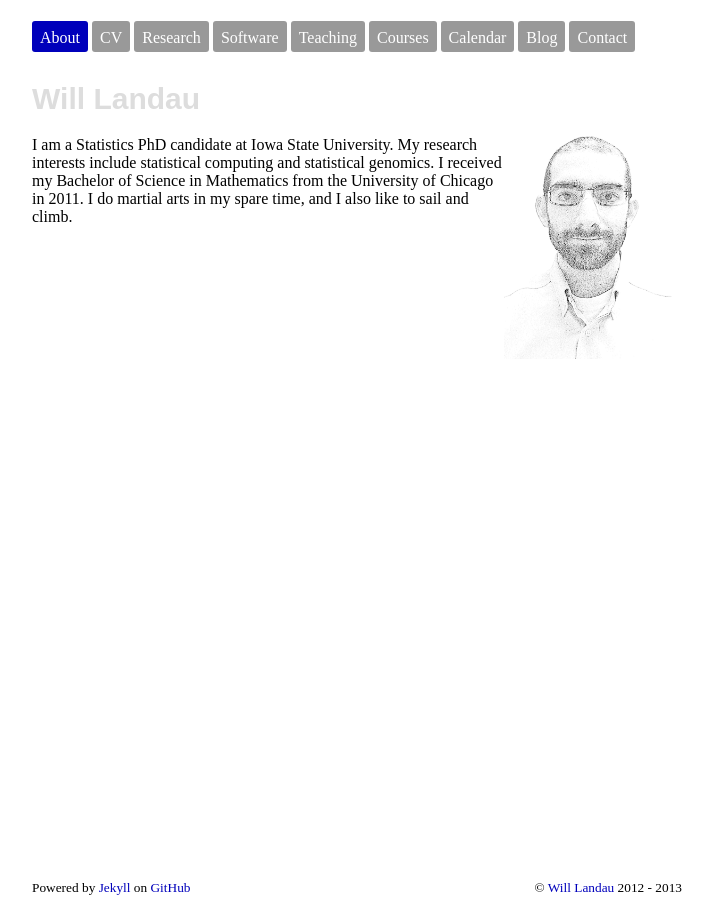
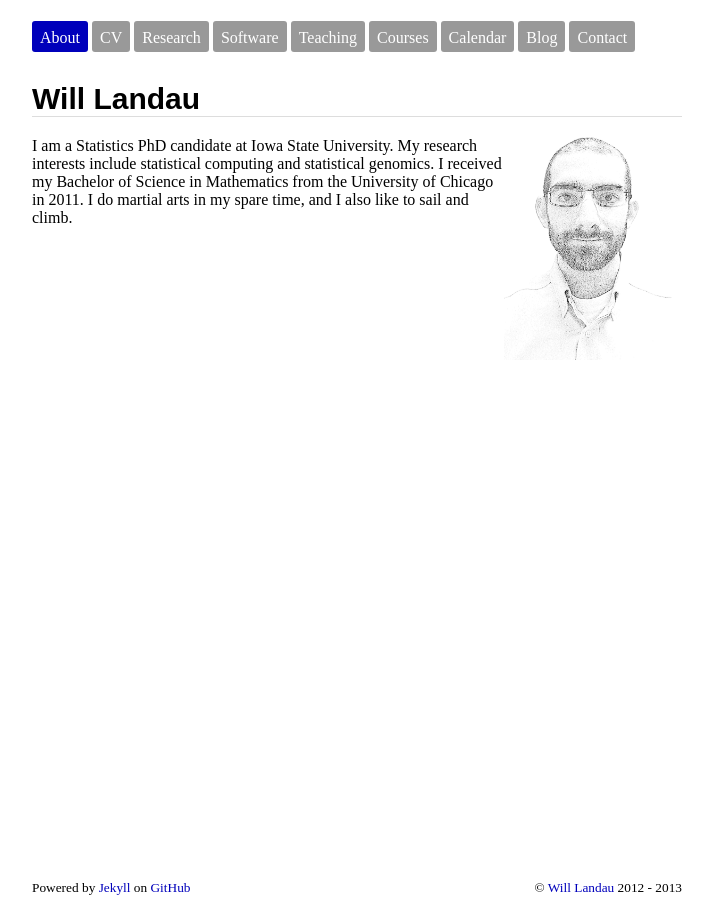
Before and after one commit to wlandau/wlandau.github.io, a Jekyll site: the page built from index.html, in a window 1280 px wide. Shown: the whole page, without its empty margins (303-1016 px from the left). Built offline with Jekyll 4.4.1, drawn with Linux system fonts in a browser that asks for light colours; nearby versions of some CDN libraries.

Commit message:
playing with headings

```diff
--- a/css/wml-custom.css
+++ b/css/wml-custom.css
@@ -11,7 +11,7 @@ html{
 
 h1, h2, h3, h4{
   font-family: sans-serif;
-  color: #DDDDDD;
+  border-bottom: 1px solid #DDDDDD;
 }
 
 h1{
```
